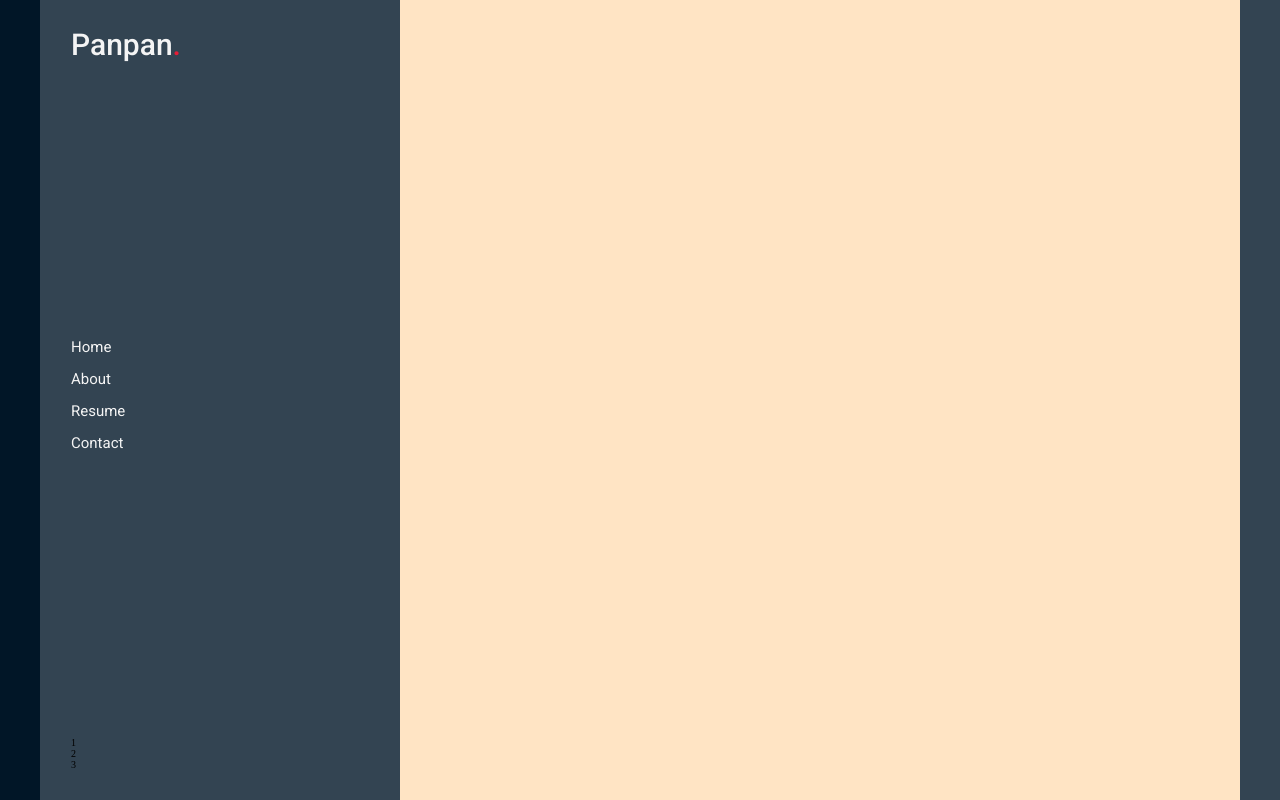
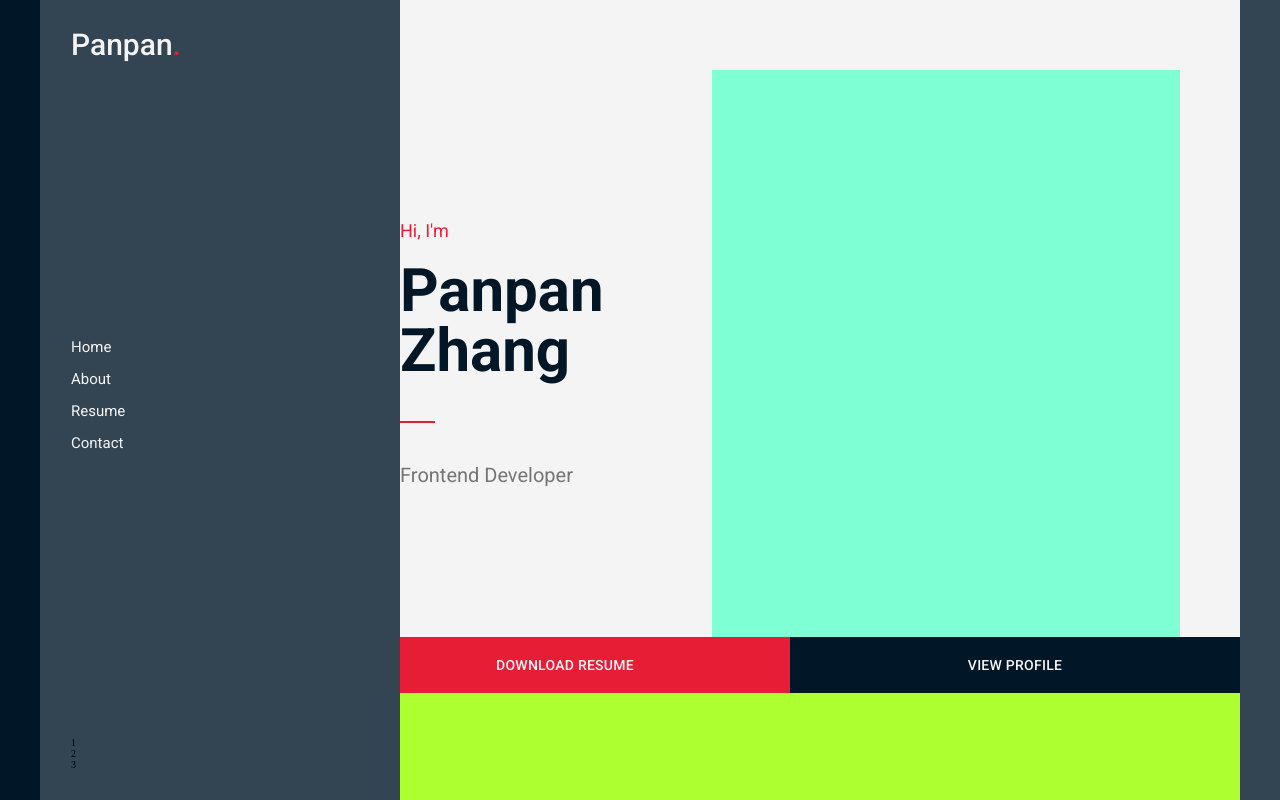
Before and after one commit to panpan31415/panpan-blog, a React (Create React App) app: page / in a window 1280 px wide. Shown: the top 800 px of the page. Built offline with nearby package versions, Linux system fonts and the light colour scheme.

Commit message:
Add styles and content to home section

```diff
--- a/src/components/MainContent.scss
+++ b/src/components/MainContent.scss
@@ -5,12 +5,85 @@
   position: relative;
   display: block;
 }
-
 .content-frame {
   position: fixed;
   width: inherit;
   height: 100vh;
   border: 3rem solid var(--secondary-color);
+  pointer-events: none;
+}
+
+.section {
+  width: 100%;
+  background-color: var(--text-white-color);
+}
+
+.home-section {
+  @extend .section;
+  display: grid;
+  grid-template-columns: 4fr 6fr;
+  padding: 7rem 6rem 0 6rem; // should cover content-frame border;
+  &__intro {
+    display: flex;
+    flex-direction: column;
+    justify-content: flex-start;
+    align-items: flex-start;
+    font-family: "Roboto", sans-serif;
+    margin: 15rem 0;
+  }
+  &__hello {
+    color: var(--highlight-color);
+    font-size: 1.8rem;
+    font-weight: 400;
+    margin-bottom: 2rem;
+  }
+  &__name {
+    color: var(--primary-color);
+    font-size: 6rem;
+    font-weight: 700;
+    line-height: 6rem;
+  }
+  &__divider {
+    width: 3.5rem;
+    border-bottom: 2px solid var(--highlight-color);
+    margin: 4rem 0;
+  }
+  &__position {
+    color: var(--text-default-color);
+    font-size: 2rem;
+    font-weight: 400;
+  }
+  &__profile {
+    background-color: aquamarine;
+  }
+
+  &__links {
+    @extend .section;
+    display: grid;
+    grid-template-columns: 1fr 1fr;
+    font-family: "Roboto", sans-serif;
+    &--left {
+      background-color: var(--highlight-color);
+    }
+    &--right {
+      background-color: var(--primary-color);
+    }
+    a {
+      font-size: 1.4rem;
+      font-weight: 500;
+      letter-spacing: 0.25px;
+      text-decoration: none;
+      padding: 2rem 0;
+      text-align: center;
+      text-transform: uppercase;
+      &,
+      &:hover,
+      &:active,
+      &:visited {
+        color: var(--text-white-color);
+      }
+    }
+  }
 }
 
 .children {
--- a/src/components/MainContent.tsx
+++ b/src/components/MainContent.tsx
@@ -6,10 +6,28 @@ export default function MainContent() {
   const size = useComponentSize(ref);
   return (
     <main className="main" ref={ref}>
-      <div className="content-frame" style={{ width: size.width }}></div>
+      <div className="content-frame" style={{ width: size.width }} />
 
-      <div className="children--1" id={"home"}>
-        1
+      <section className="home-section" id={"home"}>
+        <div className="home-section__intro">
+          <p className="home-section__hello">Hi, I'm</p>
+          <h1 className="home-section__name">
+            Panpan
+            <br />
+            Zhang
+          </h1>
+          <div className="home-section__divider" />
+          <p className="home-section__position">Frontend Developer</p>
+        </div>
+        <div className="home-section__profile"></div>
+      </section>
+      <div className="home-section__links">
+        <a className="home-section__links--left" href="/">
+          DOWNLOAD RESUME
+        </a>
+        <a className="home-section__links--right" href="/">
+          View Profile
+        </a>
       </div>
 
       <div className="children--2" id={"about"}>
```
